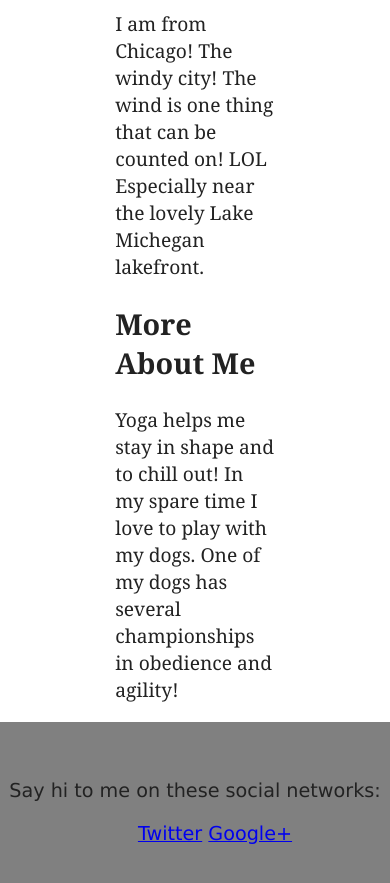
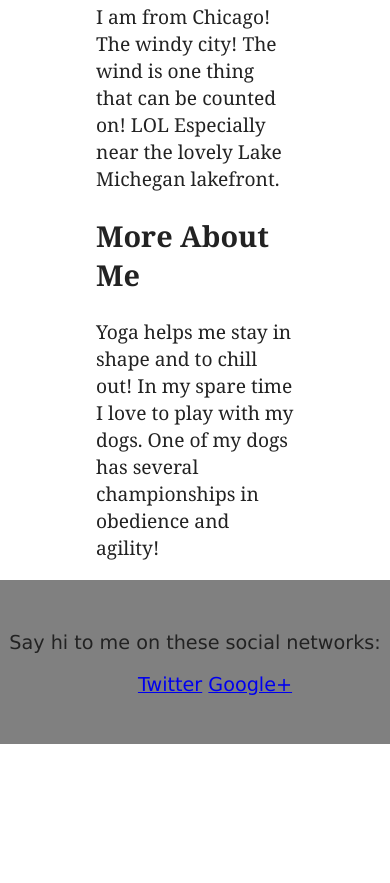
Before and after one commit to mareann/about-me, a plain HTML site: page index.html in a window 390 px wide. Shown: the part 1087-1970 px from the top of the page. After the commit the page ends 1850 px from the top, so only its background shows below. Drawn offline with Linux system fonts and the light colour scheme.

Commit message:
about me responsive modifications Unit 1  Lesson 6  Project 2

```diff
--- a/css/styles.css
+++ b/css/styles.css
@@ -1,6 +1,6 @@
 html, body {
-  margin: 0;
-  padding: 0;
+  margin: 0 0;
+  padding: 0 0;
 }
 
 body {
@@ -11,8 +11,11 @@ body {
 }
 
 @media only screen and (max-width: 500px) {
+    .header_sec .topheader {
+        font-size: 1.5em;
+    }
     .header_sec {
-        font-size: 1.5em;
+      padding: 3em 0;
     }
 }
 .header_sec {
@@ -46,9 +49,9 @@ padding: 25px 50px;
     top and bottom paddings are 25px
     right and left paddings are 50px */
 .intro_sec, .from_sec, .about_sec {
-  font-size: 1.2em;
+  font-size: 1.2rem;
   /* top bottom 0 right left 6em */
-  padding:0 6em;
+  padding:0 6rem;
   text-align:justify left;
   font-family: "Gentium Book Basic", Georgia, serif;
 }
@@ -63,8 +66,9 @@ padding: 25px 50px;
  background-color:gray;
  text-align:center;
  /* top bottom 0 right left 6em */
- padding: 2em 0;
- font-size: 1.2em;
+ padding: 2rem 0;
+ padding-bottom:0;
+ font-size: 1.2rem;
  font-family:verdana;
  /*border-top-style: solid;
  border-top-color: #FFCF33;
@@ -73,4 +77,5 @@ padding: 25px 50px;
 
 .social > li {
     display: inline-block;
+    padding-bottom:3rem;
 }
--- a/index.html
+++ b/index.html
@@ -1,7 +1,6 @@
 <!DOCTYPE html>
 <header class="header_sec">
-  <title>Maryann's Page
-  </title>
+  <title>Ms Jordan</title>
   <link rel="stylesheet" type="text/css" href="css/styles.css">
   <p class="toptext">HI!&nbsp I'M&nbsp;</p>
   <h1 class="topheader">Maryann Jordan!</h1>
```
